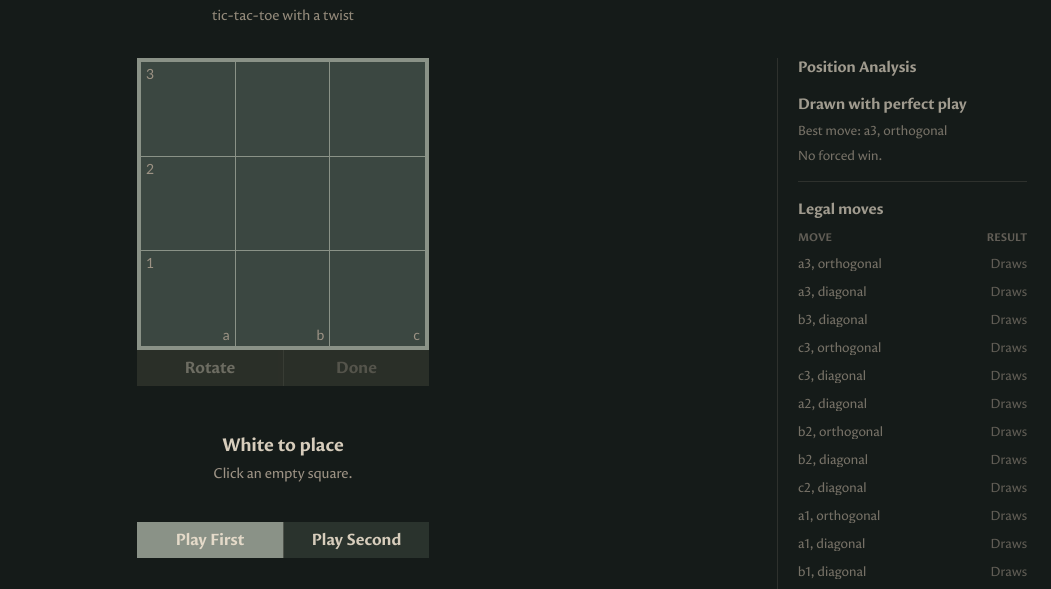
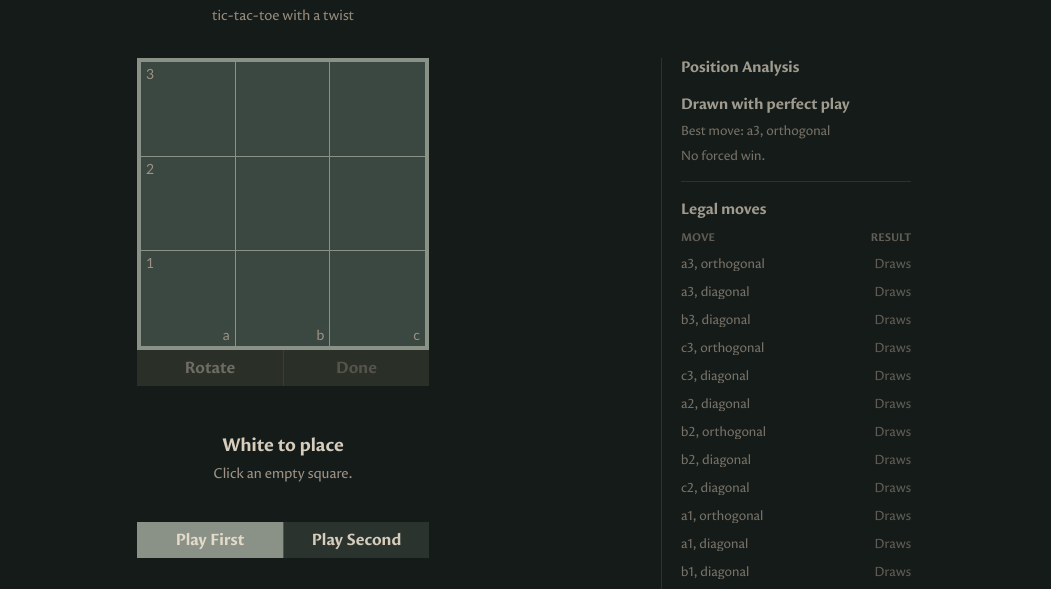
Before and after one commit to hlaspoor/chung-toi, a website built with Vite: page index.html in a window 1536 px wide. Shown: the part 124-713 px from the top of the page, without its empty margins (485-1536 px from the left). Built offline with nearby package versions, Linux system fonts and the light colour scheme.

Commit message:
Polish analysis panel behavior

```diff
--- a/src/main.js
+++ b/src/main.js
@@ -1163,7 +1163,7 @@ function renderSolutionTable(items) {
 
 function renderSolutionPanel() {
   if (!solutionHeadlineEl) return;
-  if (!window.matchMedia("(min-width: 960px)").matches) return;
+  if (!window.matchMedia("(min-width: 1340px)").matches) return;
   if (state.winner !== null) {
     solutionHeadlineEl.textContent = `${PLAYERS[state.winner].name} has won`;
     solutionBestEl.textContent = "The game is over.";
--- a/src/styles.css
+++ b/src/styles.css
@@ -69,6 +69,7 @@ body {
   display: grid;
   place-items: start center;
   padding: clamp(32px, 8vh, 72px) 14px 32px;
+  user-select: none;
 }
 
 .app {
@@ -906,17 +907,27 @@ body {
   transform: rotate(18deg);
 }
 
-@media (min-width: 1296px) {
+@media (min-width: 1340px) {
   .solution-panel {
-    position: fixed;
-    right: 24px;
-    top: calc(clamp(32px, 8vh, 72px) + 118px);
+    position: absolute;
+    left: calc(100% + 18px);
+    top: 118px;
     width: 250px;
-    padding: 0 0 0 20px;
-    border-left: 1px solid var(--solution-line);
+    padding: 0 0 18px 20px;
     display: grid;
     align-content: start;
     gap: 18px;
+  }
+
+  .solution-panel::before {
+    content: "";
+    position: absolute;
+    left: 0;
+    top: 0;
+    bottom: 18px;
+    width: 1px;
+    background: var(--solution-line);
+    pointer-events: none;
   }
 }
 
```
